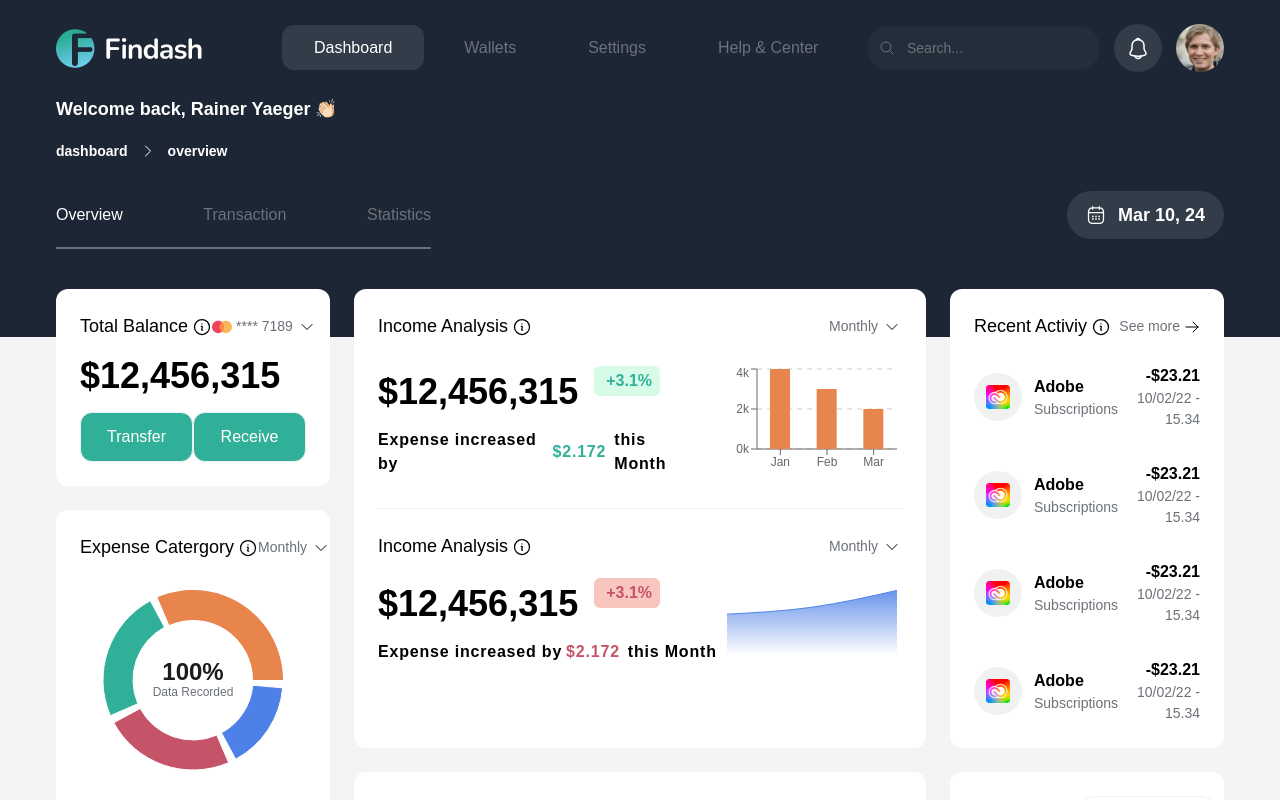
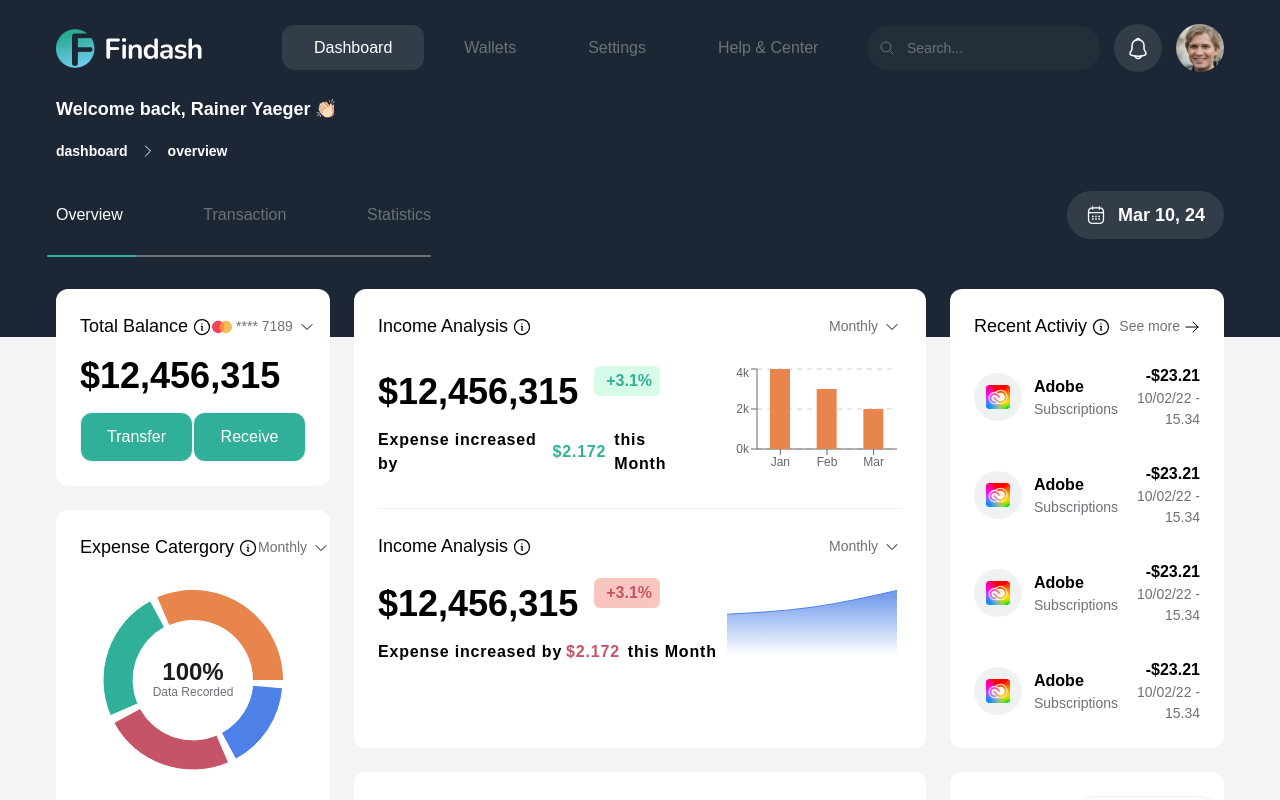
Before and after one commit to masudrahman-dev/findash, a React (Vite) app: page /a/dashboard/overview in a window 1280 px wide. Shown: the top 800 px of the page. Built offline with nearby package versions, Linux system fonts and the light colour scheme; a web font is replaced by a local one.

Commit message:
underline design makes done

```diff
--- a/src/components/molecules/sub-menu-items/SubMenuItems.tsx
+++ b/src/components/molecules/sub-menu-items/SubMenuItems.tsx
@@ -3,10 +3,13 @@ import React from "react";
 import { NavLink, useLocation } from "react-router-dom";
 import CalenderIcon from "../../icons/CalenderIcon";
 import IconWrapper from "../../icons/IconWrapper";
+import clx from "../../../utils/clx";
+
+const activeUnderline =
+  "absolute  top-1/2 z-50 h-[2px] lg:w-[90px] w-[80px]  hidden  -translate-x-1/2 -translate-y-1/2 rounded-full  bg-primary";
 
 const SubMenuItems = () => {
-
-
+  const location = useLocation();
   const convertPixelsToPercentage = (fixedValue, containerSize) => {
     return (fixedValue / containerSize) * 100;
   };
@@ -66,7 +69,24 @@ const SubMenuItems = () => {
         </div>
         <CalenderIcon className="block  lg:hidden" />
       </div>
-      <div className="mt-2 h-[2px]  w-[375px] rounded-full  bg-gray"></div>
+      <div className="relative mt-4 w-[250px] lg:w-[375px]">
+        <div className=" h-[2px]   rounded-full  bg-gray"></div>
+        <div
+          className={clx(`${activeUnderline} left-1/2`, {
+            block: location.pathname.includes("transaction"),
+          })}
+        ></div>
+        <div
+          className={clx(`${activeUnderline} left-9`, {
+            block: location.pathname.includes("overview"),
+          })}
+        ></div>
+        <div
+          className={clx(`${activeUnderline} -right-12`, {
+            block: location.pathname.includes("statistics"),
+          })}
+        ></div>
+      </div>
     </div>
   );
 };
```
